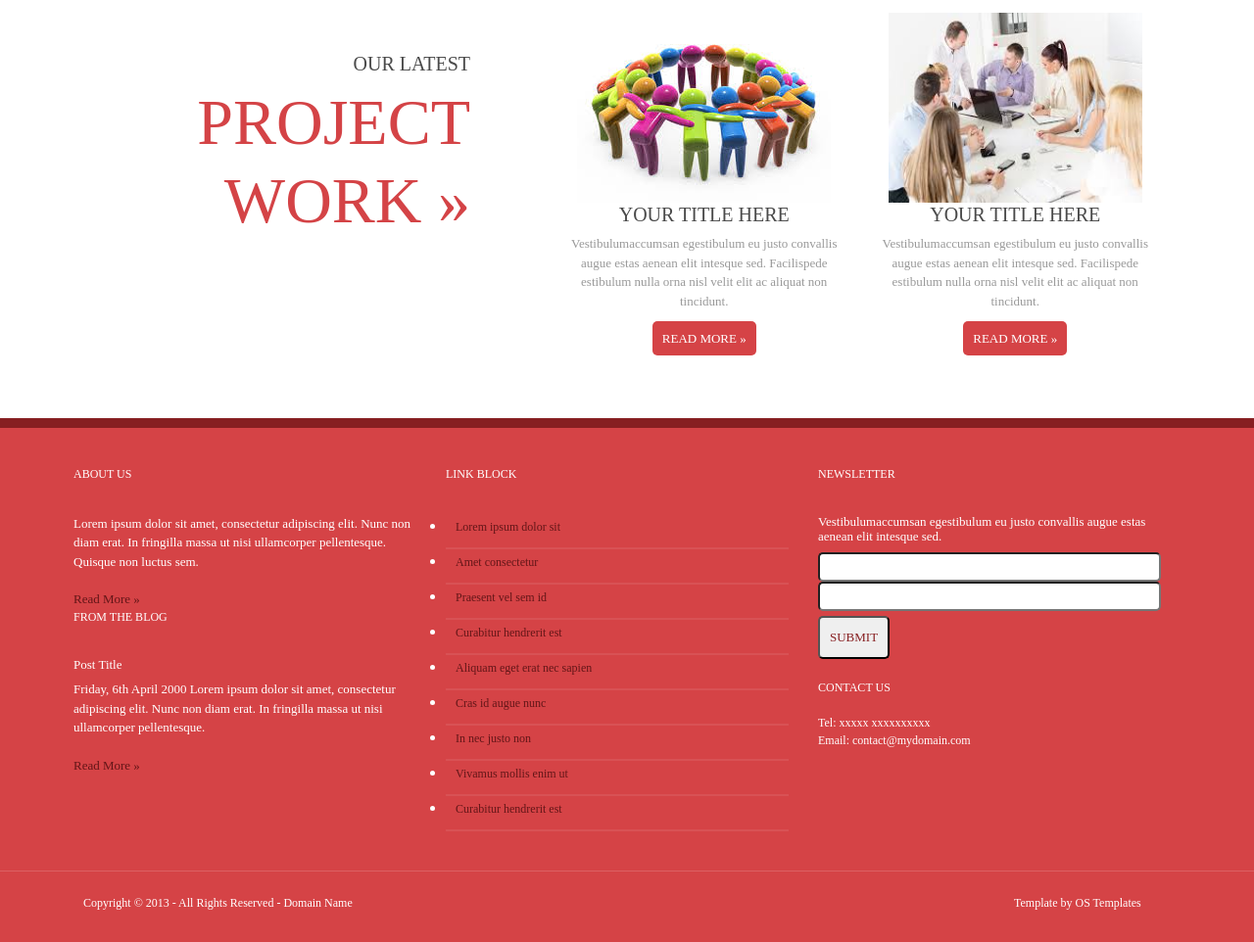
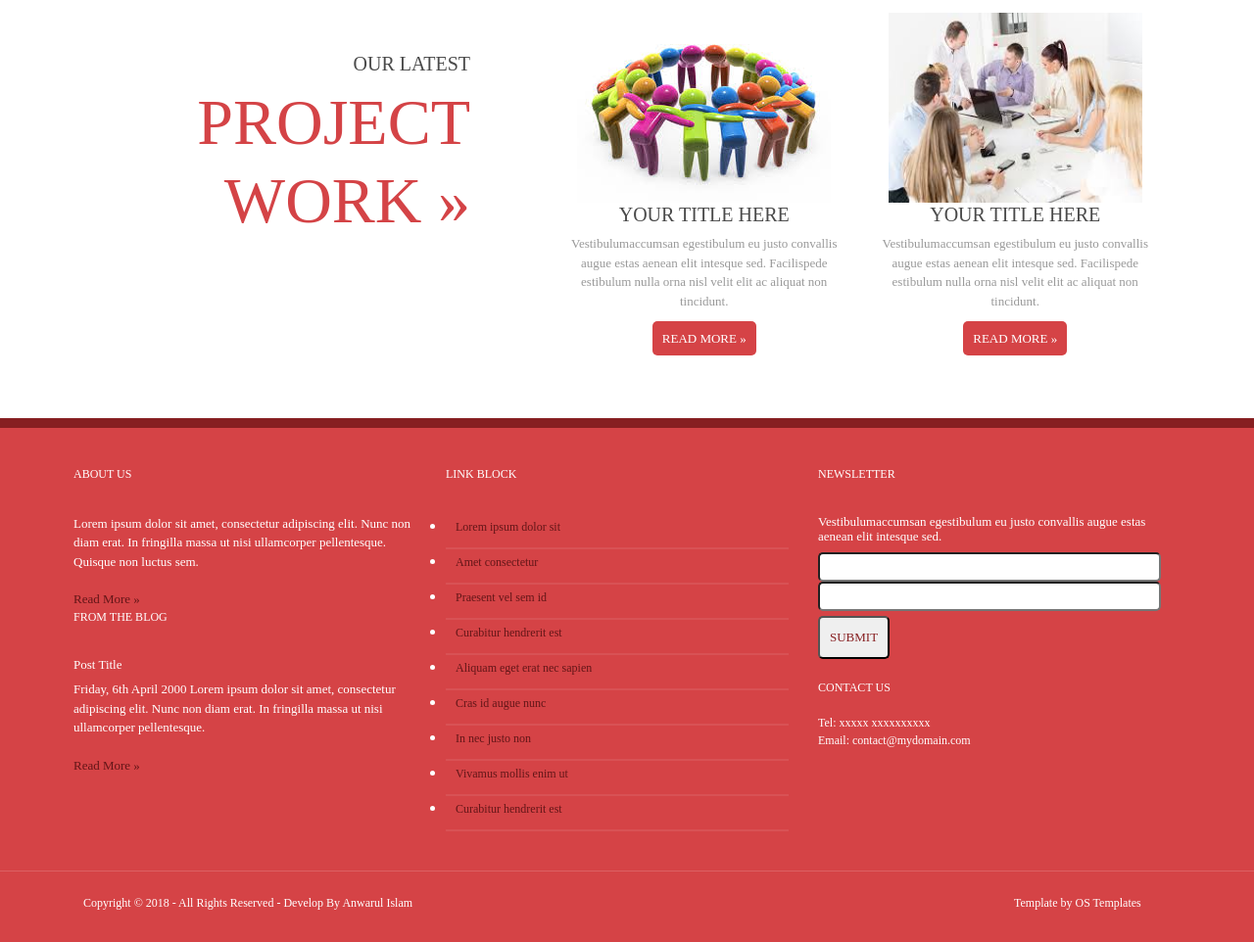
Before and after one commit to Anwarul801/Call-Center, a plain HTML site: page index.html in a window 1280 px wide. Shown: the part 1239-2201 px from the top of the page at 98% size. Drawn offline with nearby package versions, Linux system fonts and the light colour scheme.

Commit message:
copyright change

```diff
--- a/index.html
+++ b/index.html
@@ -212,7 +212,7 @@
   <div class="container">
     <div class="row">
       <div class="col-md-10">
-        <h2>Copyright © 2013 - All Rights Reserved - Domain Name</h2>
+        <h2>Copyright © 2018 - All Rights Reserved - Develop By Anwarul Islam</h2>
       </div>
       <div class="col-md-2">
         <h2>Template by OS Templates</h2>
```
